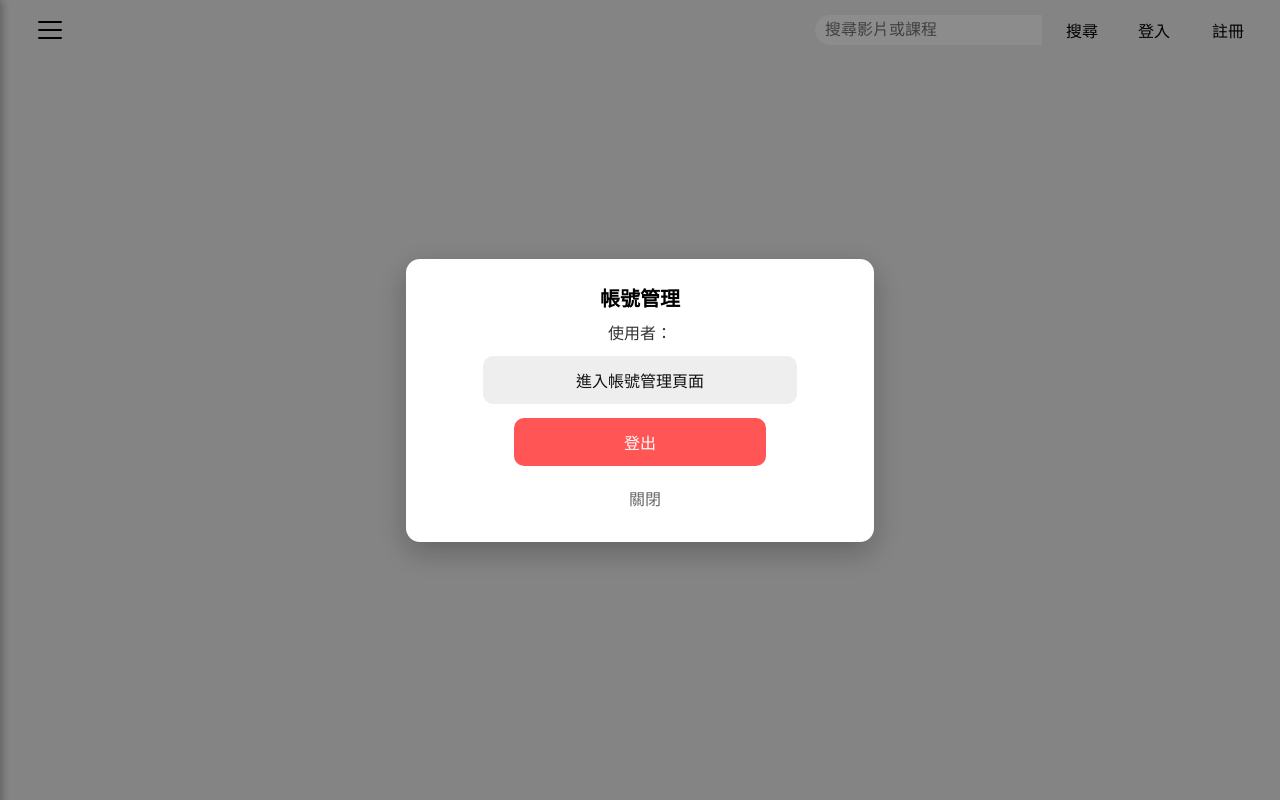
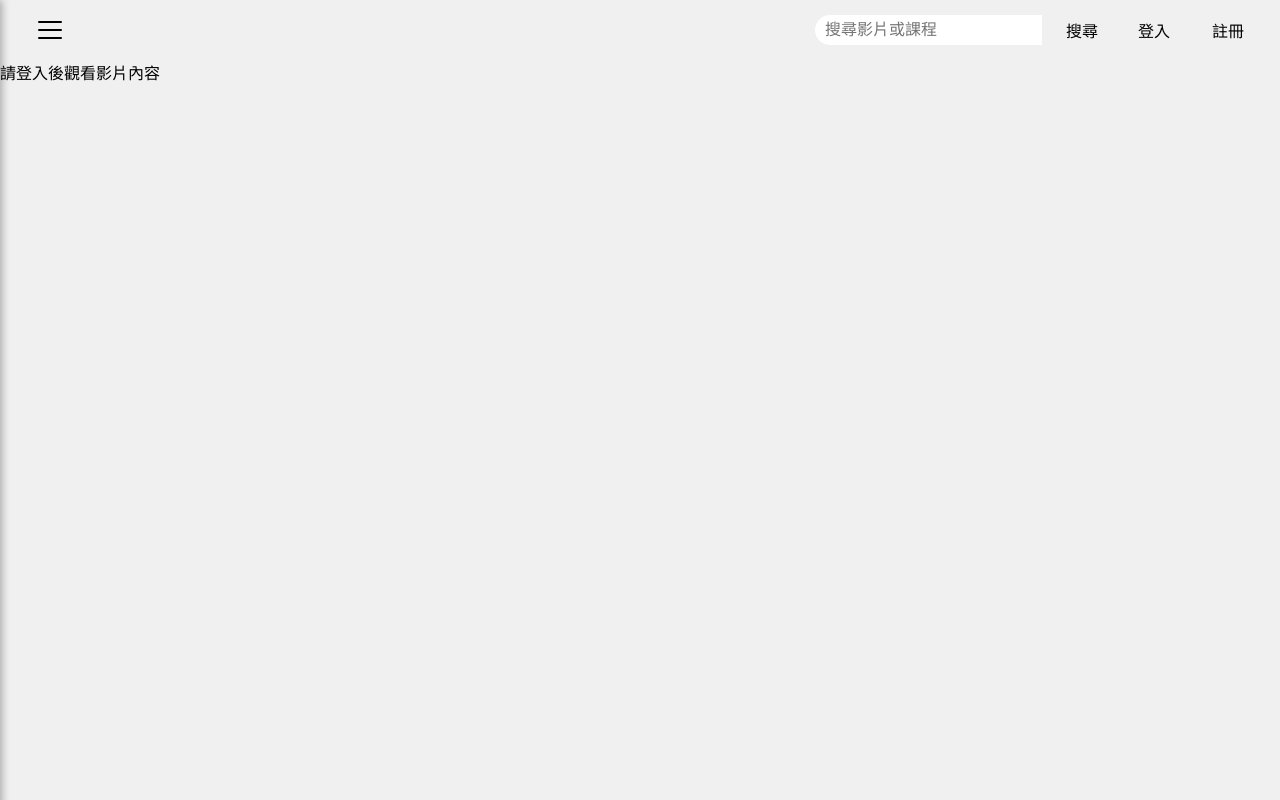
Before and after one commit to bensoncheng1118-coder/my-backend5, a Flask app: page / in a window 1280 px wide. Run offline with Flask 3, Linux system fonts and the light colour scheme; some libraries are stand-ins or nearby versions.

Commit message:
Update index.html

```diff
--- a/templates/index.html
+++ b/templates/index.html
@@ -137,73 +137,6 @@
     color: white;
   }
 
-    /* ===== modal / overlay ===== */
-  #modal-overlay {
-    display: none; /* 預設隱藏 */
-    position: fixed;
-    inset: 0; /* top:0; right:0; bottom:0; left:0 */
-    background: rgba(0,0,0,0.45);
-    z-index: 60;
-    display: flex;
-    justify-content: center;
-    align-items: center;
-    padding: 20px;
-  }
-
-  #user-modal {
-    width: 420px;           /* 模塊較大 */
-    max-width: 95%;
-    background: #fff;
-    border-radius: 14px;
-    padding: 24px;
-    box-shadow: 0 10px 30px rgba(0,0,0,0.25);
-    text-align: center;
-  }
-
-  #user-modal h2 {
-    margin: 0 0 8px 0;
-    font-size: 1.25rem;
-  }
-
-  #user-modal p { color: #333; margin-bottom: 12px; }
-
-  #user-modal a#account-link {
-    display: block;
-    width: 70%;
-    margin: 10px auto;
-    padding: 12px 10px;
-    background: #eee;
-    border-radius: 10px;
-    text-decoration: none;
-    color: #111;
-    font-weight: 500;
-  }
-
-  #user-modal #logout-btn {
-    display: block;
-    width: 60%;
-    margin: 12px auto 0 auto; /* 置中 */
-    padding: 12px 10px;
-    background: #f55;
-    color: white;
-    border: none;
-    border-radius: 10px;
-    cursor: pointer;
-    font-size: 1rem;
-  }
-
-  #user-modal #logout-btn:hover { background: #d33; }
-
-  #user-modal #close-modal {
-    display: inline-block;
-    margin-top: 12px;
-    background: transparent;
-    border: none;
-    color: #666;
-    cursor: pointer;
-  }
-
-
   /* 滑出側邊表單 */
   #side-form {
     position: fixed;
@@ -294,27 +227,12 @@
   <a href="/register" id="register-btn"><button type="button">註冊</button></a>
 
   <button id="user-menu-button" style="display:none;"></button>
-    <!-- Modal 與遮罩 -->
-  <div id="modal-overlay" aria-hidden="true">
-    <div id="user-modal" role="dialog" aria-modal="true" aria-labelledby="user-modal-title">
-      <h2 id="user-modal-title">帳號管理</h2>
-
-      <!-- 你可以放更多帳號資訊在這裡 -->
-      <p id="user-name" style="margin:0 0 12px 0;">使用者：<span id="user-name-text"></span></p>
-
-      <!-- 帳號管理連結 -->
-      <a href="/account" id="account-link">進入帳號管理頁面</a>
-
-      <!-- 登出表單（按鈕置中） -->
-      <form id="logout-form" action="/logout" method="post" style="margin: 14px 0 0 0;">
-        <button type="submit" id="logout-btn">登出</button>
-      </form>
-
-      <!-- 關閉按鈕 -->
-      <button id="close-modal" type="button">關閉</button>
-    </div>
+  <div id="user-menu">
+    <a href="/account">帳號管理</a>
+    <form action="/logout" method="post" style="margin:0;">
+      <button type="submit">登出</button>
+    </form>
   </div>
-
 </nav>
 
 <!-- 新增側邊出來表單 -->
@@ -327,6 +245,7 @@
   <div id="video-container" class="video-grid">
     <!-- 登入後才會顯示的影片 -->
   </div>
+  <div id="video-mask">請登入後觀看影片內容</div>
 </section>
 
 <script>
@@ -394,46 +313,9 @@
     }
   }
 
-    // 取得 modal 與相關元素
-  const modalOverlay = document.getElementById('modal-overlay');
-  const userModal = document.getElementById('user-modal');
-  const closeModalBtn = document.getElementById('close-modal');
-  const userNameText = document.getElementById('user-name-text');
-
-  function openUserModal() {
-    // 在 modal 顯示使用者名稱
-    userNameText.textContent = (window.username && window.username !== '') ? window.username : '使用者';
-    modalOverlay.style.display = 'flex';
-    modalOverlay.setAttribute('aria-hidden', 'false');
-    // 防止背景滾動（可選）
-    document.body.style.overflow = 'hidden';
-  }
-
-  function closeUserModal() {
-    modalOverlay.style.display = 'none';
-    modalOverlay.setAttribute('aria-hidden', 'true');
-    document.body.style.overflow = '';
-  }
-
-  // 當點擊使用者名稱時開啟 modal
-  userMenuButton.addEventListener('click', (e) => {
-    e.stopPropagation();
-
+  userMenuButton.addEventListener('click', () => {
+    userMenu.style.display = (userMenu.style.display === 'block') ? 'none' : 'block';
   });
-
-  // 點遮罩背景或按關閉按鈕會關閉
-  modalOverlay.addEventListener('click', (e) => {
-    if (e.target === modalOverlay) closeUserModal();
-  });
-  closeModalBtn.addEventListener('click', closeUserModal);
-
-  // 按 Esc 關閉
-  document.addEventListener('keydown', (e) => {
-    if (e.key === 'Escape') closeUserModal();
-  });
-
-  // （保留其他 document click 處理 sideForm 的邏輯 — 若你有原本偵測側邊欄的程式，請確保不要刪）
-
 
   document.addEventListener('click', (e) => {
     if (!userMenu.contains(e.target) && e.target !== userMenuButton) {
@@ -455,16 +337,6 @@
   favoritesBtn.addEventListener('click', () => {
     alert('這裡可以實作收藏影片的功能');
   });
-  // 登出按鈕點擊 → 先關閉 modal，再送出表單
-const logoutForm = document.getElementById('logout-form');
-logoutForm.addEventListener('submit', (e) => {
-  // 關閉 modal
-  closeUserModal();
-
-  // 表單照常送出（不阻擋）
-  // 如果你希望用 AJAX 登出可以在這裡改寫
-});
-
 </script>
 
 </body>
```
